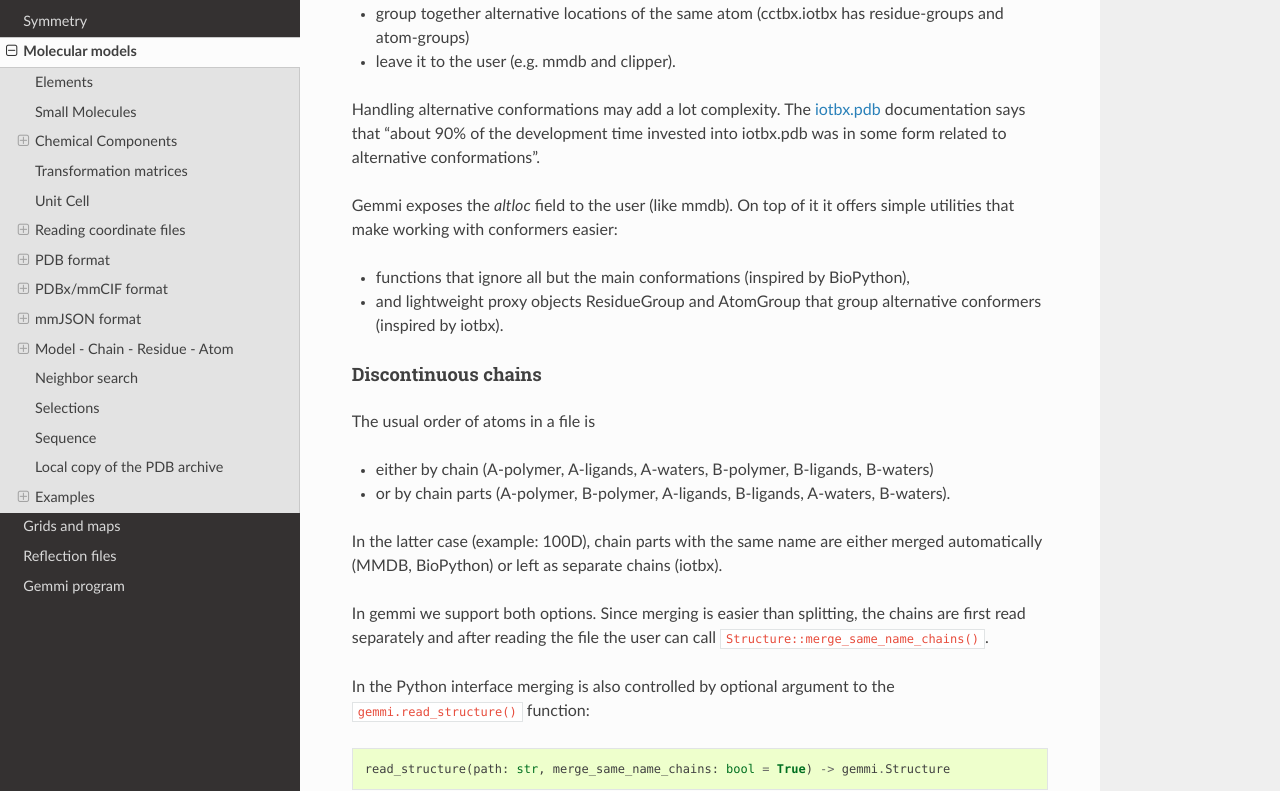
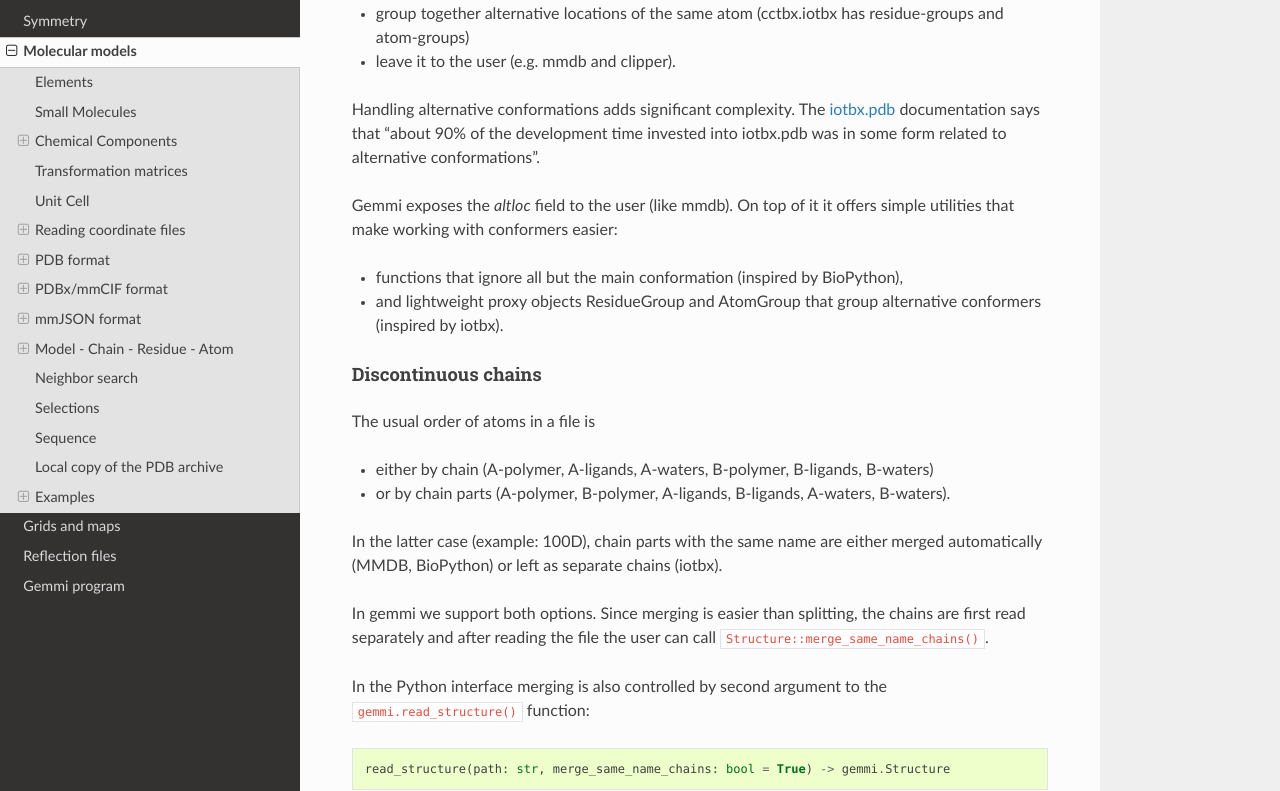
Before and after one commit to project-gemmi/gemmi, a Sphinx documentation site: the page built from docs/mol.rst, in a window 1280 px wide and 1400 px high, scrolled down 15470 px. Shown: the part 158-949 px from the top of the window. Built offline with Sphinx 7.4.7 and the Read the Docs theme 2.0.0, drawn with Linux system fonts in a browser that asks for light colours; some of the changed text lies outside the part shown.

```diff
--- a/docs/mol.rst
+++ b/docs/mol.rst
@@ -847,7 +847,7 @@ how the disorder is presented. The main options are:
 
 * leave it to the user (e.g. mmdb and clipper).
 
-Handling alternative conformations may add a lot complexity.
+Handling alternative conformations adds significant complexity.
 The `iotbx.pdb <https://cci.lbl.gov/cctbx_docs/iotbx/iotbx.pdb.html>`_
 documentation says that
 "about 90% of the development time invested into iotbx.pdb was in some form
@@ -857,7 +857,7 @@ Gemmi exposes the *altloc* field to the user (like mmdb).
 On top of it it offers simple utilities that make working with conformers
 easier:
 
-- functions that ignore all but the main conformations (inspired by BioPython),
+- functions that ignore all but the main conformation (inspired by BioPython),
 - and lightweight proxy objects ResidueGroup and AtomGroup that group
   alternative conformers (inspired by iotbx).
 
@@ -880,7 +880,7 @@ the chains are first read separately and after reading the file
 the user can call ``Structure::merge_same_name_chains()``.
 
 In the Python interface merging is also controlled
-by optional argument to the ``gemmi.read_structure()`` function:
+by second argument to the ``gemmi.read_structure()`` function:
 
 .. code-block:: python
 
```
Also changed, not shown: other parts of docs/mol.rst (+6 -5 lines), 2 other files.
